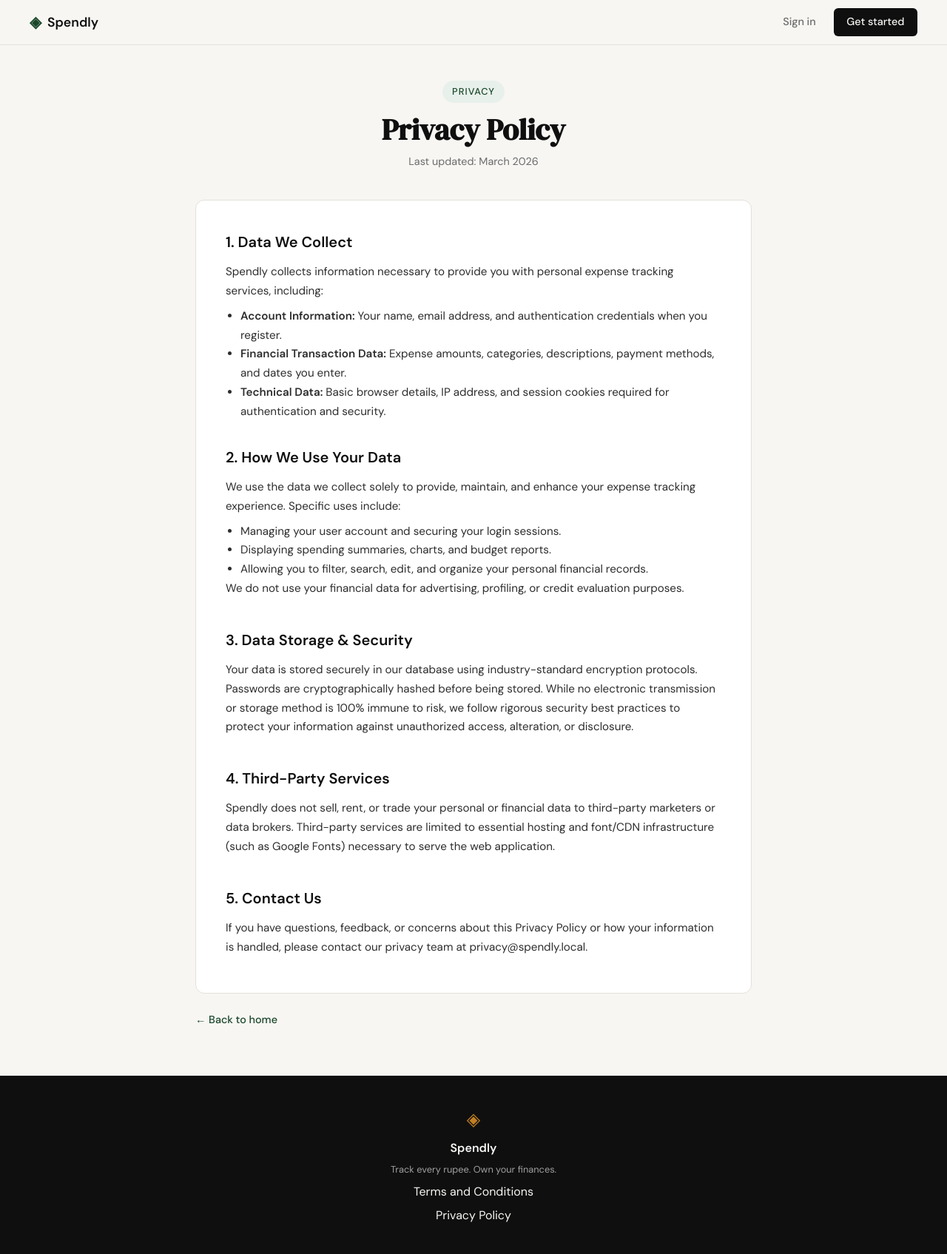
After one commit to Gopal090/Spendly, a Flask app: page /privacy in a window 1280 px wide. The commit adds this page. Shown: the whole page at 74% size. Run offline with Flask 3, Linux system fonts and the light colour scheme.

Commit message:
landing: add privacy policy page and route

```diff
--- a/app.py
+++ b/app.py
@@ -25,6 +25,11 @@ def login():
 @app.route("/terms")
 def terms():
     return render_template("terms.html")
+
+
+@app.route("/privacy")
+def privacy():
+    return render_template("privacy.html")
 
 
 # ------------------------------------------------------------------ #
--- a/templates/base.html
+++ b/templates/base.html
@@ -1,15 +1,19 @@
 <!DOCTYPE html>
 <html lang="en">
+
 <head>
     <meta charset="UTF-8">
     <meta name="viewport" content="width=device-width, initial-scale=1.0">
     <title>{% block title %}Spendly{% endblock %}</title>
     <link rel="preconnect" href="https://fonts.googleapis.com">
     <link rel="preconnect" href="https://fonts.gstatic.com" crossorigin>
-    <link href="https://fonts.googleapis.com/css2?family=DM+Serif+Display:ital@0;1&family=DM+Sans:wght@300;400;500;600&display=swap" rel="stylesheet">
+    <link
+        href="https://fonts.googleapis.com/css2?family=DM+Serif+Display:ital@0;1&family=DM+Sans:wght@300;400;500;600&display=swap"
+        rel="stylesheet">
     <link rel="stylesheet" href="{{ url_for('static', filename='css/style.css') }}">
     {% block head %}{% endblock %}
 </head>
+
 <body>
 
     <nav class="navbar">
@@ -35,11 +39,12 @@
             <span class="footer-name">Spendly</span>
             <p class="footer-copy">Track every rupee. Own your finances.</p>
             <a href="/terms">Terms and Conditions</a>
-            <a href="#">Privacy Policy</a>
+            <a href="/privacy">Privacy Policy</a>
         </div>
     </footer>
 
     <script src="{{ url_for('static', filename='js/main.js') }}"></script>
     {% block scripts %}{% endblock %}
 </body>
+
 </html>
--- /dev/null
+++ b/templates/privacy.html
@@ -0,0 +1,127 @@
+{% extends "base.html" %}
+
+{% block title %}Privacy Policy — Spendly{% endblock %}
+
+{% block head %}
+<style>
+    .terms-section {
+        max-width: 800px;
+        margin: 3rem auto 4rem auto;
+        padding: 0 1.5rem;
+    }
+    .terms-header {
+        margin-bottom: 2.5rem;
+        text-align: center;
+    }
+    .terms-badge {
+        display: inline-block;
+        font-size: 0.8rem;
+        font-weight: 500;
+        text-transform: uppercase;
+        letter-spacing: 0.08em;
+        color: var(--accent);
+        background: var(--accent-light);
+        padding: 0.3rem 0.8rem;
+        border-radius: 100px;
+        margin-bottom: 0.75rem;
+    }
+    .terms-title {
+        font-family: var(--font-display);
+        font-size: 2.5rem;
+        color: var(--ink);
+        line-height: 1.2;
+        margin-bottom: 0.5rem;
+    }
+    .terms-updated {
+        font-size: 0.9rem;
+        color: var(--ink-muted);
+    }
+    .terms-card {
+        background: var(--paper-card);
+        border: 1px solid var(--border);
+        border-radius: var(--radius-md);
+        padding: 2.5rem;
+        display: flex;
+        flex-direction: column;
+        gap: 2rem;
+    }
+    .terms-item h2 {
+        font-size: 1.25rem;
+        font-weight: 600;
+        color: var(--ink);
+        margin-bottom: 0.75rem;
+    }
+    .terms-item p {
+        color: var(--ink-soft);
+        font-size: 0.95rem;
+        line-height: 1.7;
+        margin-bottom: 0.5rem;
+    }
+    .terms-item ul {
+        margin-left: 1.25rem;
+        color: var(--ink-soft);
+        font-size: 0.95rem;
+        line-height: 1.7;
+    }
+    .terms-back {
+        display: inline-block;
+        margin-top: 1.5rem;
+        color: var(--accent);
+        font-weight: 500;
+        font-size: 0.9rem;
+    }
+    .terms-back:hover {
+        text-decoration: underline;
+    }
+</style>
+{% endblock %}
+
+{% block content %}
+<section class="terms-section">
+    <div class="terms-header">
+        <span class="terms-badge">Privacy</span>
+        <h1 class="terms-title">Privacy Policy</h1>
+        <p class="terms-updated">Last updated: March 2026</p>
+    </div>
+
+    <div class="terms-card">
+        <div class="terms-item">
+            <h2>1. Data We Collect</h2>
+            <p>Spendly collects information necessary to provide you with personal expense tracking services, including:</p>
+            <ul>
+                <li><strong>Account Information:</strong> Your name, email address, and authentication credentials when you register.</li>
+                <li><strong>Financial Transaction Data:</strong> Expense amounts, categories, descriptions, payment methods, and dates you enter.</li>
+                <li><strong>Technical Data:</strong> Basic browser details, IP address, and session cookies required for authentication and security.</li>
+            </ul>
+        </div>
+
+        <div class="terms-item">
+            <h2>2. How We Use Your Data</h2>
+            <p>We use the data we collect solely to provide, maintain, and enhance your expense tracking experience. Specific uses include:</p>
+            <ul>
+                <li>Managing your user account and securing your login sessions.</li>
+                <li>Displaying spending summaries, charts, and budget reports.</li>
+                <li>Allowing you to filter, search, edit, and organize your personal financial records.</li>
+            </ul>
+            <p>We do not use your financial data for advertising, profiling, or credit evaluation purposes.</p>
+        </div>
+
+        <div class="terms-item">
+            <h2>3. Data Storage & Security</h2>
+            <p>Your data is stored securely in our database using industry-standard encryption protocols. Passwords are cryptographically hashed before being stored. While no electronic transmission or storage method is 100% immune to risk, we follow rigorous security best practices to protect your information against unauthorized access, alteration, or disclosure.</p>
+        </div>
+
+        <div class="terms-item">
+            <h2>4. Third-Party Services</h2>
+            <p>Spendly does not sell, rent, or trade your personal or financial data to third-party marketers or data brokers. Third-party services are limited to essential hosting and font/CDN infrastructure (such as Google Fonts) necessary to serve the web application.</p>
+        </div>
+
+        <div class="terms-item">
+            <h2>5. Contact Us</h2>
+            <p>If you have questions, feedback, or concerns about this Privacy Policy or how your information is handled, please contact our privacy team at privacy@spendly.local.</p>
+        </div>
+    </div>
+
+    <a href="{{ url_for('landing') }}" class="terms-back">← Back to home</a>
+</section>
+{% endblock %}
```
